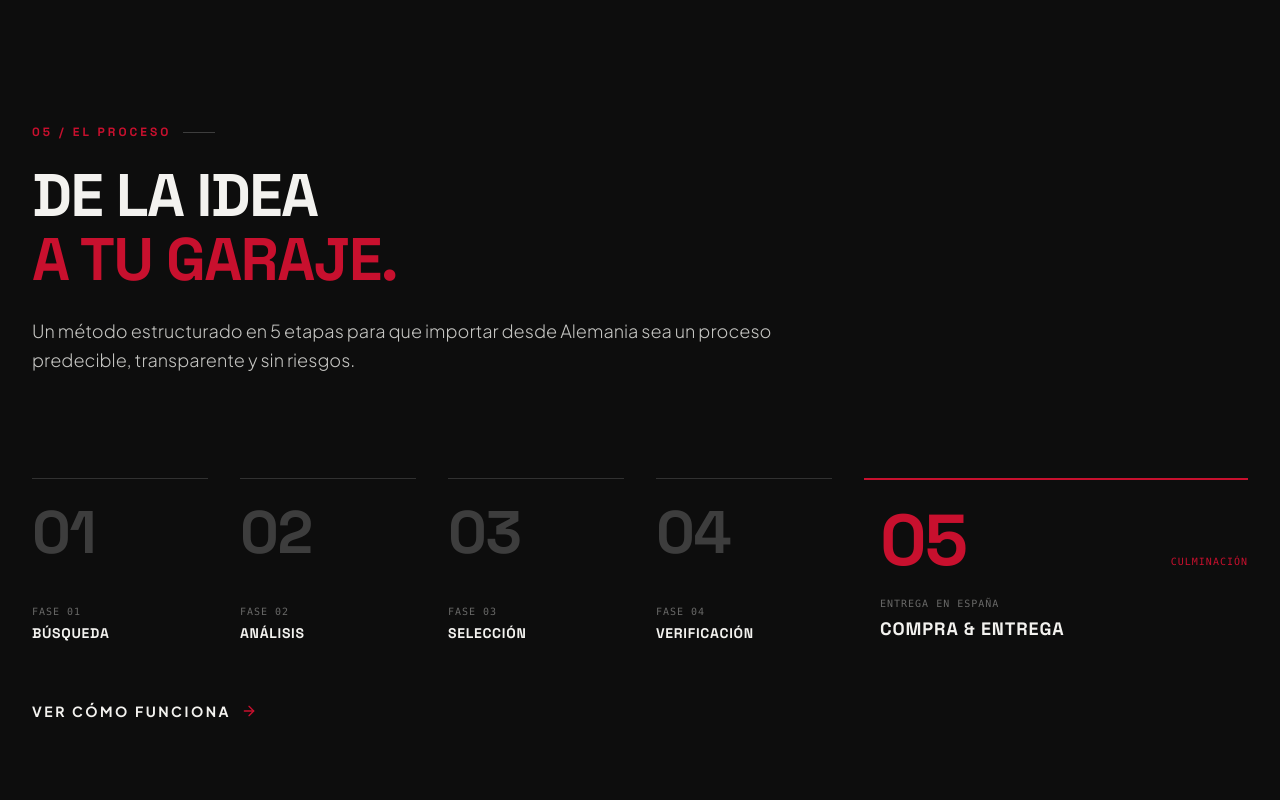
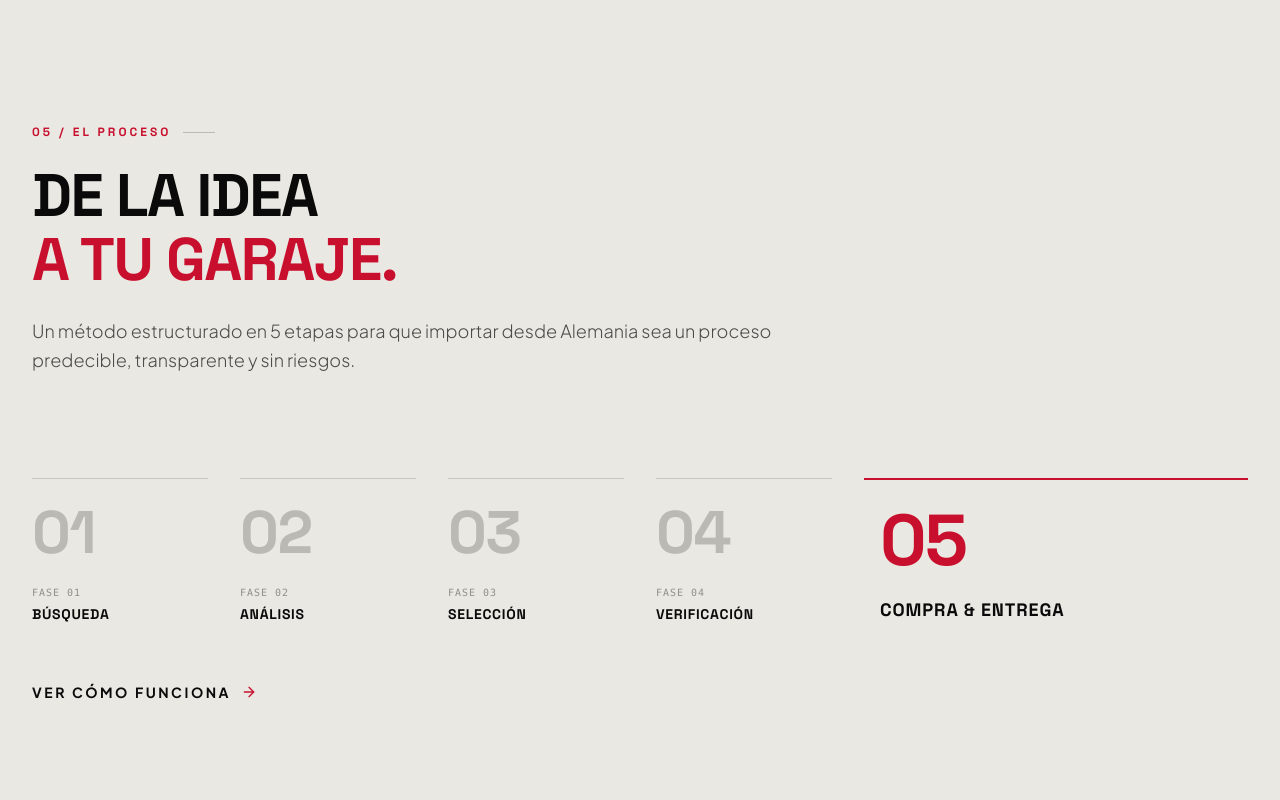
Before and after one commit to tallercesped92-beep/creacion-pagina-chat-gpt, a React (Vite) app: page / in a window 1280 px wide. Shown: the part 5100-5900 px from the top of the page. Built offline with nearby package versions, Linux system fonts and the light colour scheme; no server answers.

Commit message:
Refine Home process section styling and remove redundant labels

```diff
--- a/src/components/home/ShowroomProcess.tsx
+++ b/src/components/home/ShowroomProcess.tsx
@@ -19,7 +19,7 @@ export const ShowroomProcess: React.FC<ShowroomProcessProps> = ({
   return (
     <section
       id="proceso-resumen"
-      className="py-24 sm:py-32 bg-[#0D0D0D] text-[#F3F2EF] border-b border-white/10"
+      className="py-24 sm:py-32 bg-[#EAE8E2] text-[#0A0A0A] border-b border-black/10"
     >
       <div className="max-w-7xl mx-auto px-6 sm:px-8">
         {/* Section Header */}
@@ -28,16 +28,16 @@ export const ShowroomProcess: React.FC<ShowroomProcessProps> = ({
             <span className="text-xs font-bold tracking-[0.25em] text-[#C8102E] uppercase font-display">
               05 / EL PROCESO
             </span>
-            <div className="h-[1px] w-8 bg-white/20" />
+            <div className="h-[1px] w-8 bg-black/20" />
           </div>
 
-          <h2 className="font-display text-3xl sm:text-5xl md:text-6xl font-bold tracking-tight uppercase leading-[1.06] text-[#F3F2EF] mb-6">
+          <h2 className="font-display text-3xl sm:text-5xl md:text-6xl font-bold tracking-tight uppercase leading-[1.06] text-[#0A0A0A] mb-6">
             DE LA IDEA
             <br />
             <span className="text-[#C8102E]">A TU GARAJE.</span>
           </h2>
 
-          <p className="text-base sm:text-lg text-[#F3F2EF]/80 font-light leading-relaxed">
+          <p className="text-base sm:text-lg text-[#0A0A0A]/70 font-light leading-relaxed">
             Un método estructurado en 5 etapas para que importar desde Alemania sea un proceso predecible, transparente y sin riesgos.
           </p>
         </div>
@@ -46,80 +46,72 @@ export const ShowroomProcess: React.FC<ShowroomProcessProps> = ({
         <div className="mb-14 pt-8">
           <div className="grid grid-cols-2 md:grid-cols-3 lg:grid-cols-12 gap-x-6 lg:gap-x-8 gap-y-10">
             {/* 01 BÚSQUEDA */}
-            <div className="lg:col-span-2 group pt-6 border-t border-white/15 hover:border-[#C8102E] transition-colors flex flex-col justify-between">
-              <span className="font-display text-4xl sm:text-5xl lg:text-6xl font-bold tracking-tight text-white/20 group-hover:text-[#F3F2EF] transition-colors block leading-none mb-5">
+            <div className="lg:col-span-2 group pt-6 border-t border-black/15 hover:border-[#C8102E] transition-colors flex flex-col justify-between">
+              <span className="font-display text-4xl sm:text-5xl lg:text-6xl font-bold tracking-tight text-black/20 group-hover:text-[#0A0A0A] transition-colors block leading-none mb-5">
                 01
               </span>
               <div>
-                <span className="text-[10px] font-mono tracking-widest uppercase text-[#F3F2EF]/40 block mb-1">
+                <span className="text-[10px] font-mono tracking-widest uppercase text-[#0A0A0A]/40 block mb-1">
                   FASE 01
                 </span>
-                <h3 className="font-display text-xs sm:text-sm font-bold uppercase tracking-wider text-[#F3F2EF]">
+                <h3 className="font-display text-xs sm:text-sm font-bold uppercase tracking-wider text-[#0A0A0A]">
                   BÚSQUEDA
                 </h3>
               </div>
             </div>
 
             {/* 02 ANÁLISIS */}
-            <div className="lg:col-span-2 group pt-6 border-t border-white/15 hover:border-[#C8102E] transition-colors flex flex-col justify-between">
-              <span className="font-display text-4xl sm:text-5xl lg:text-6xl font-bold tracking-tight text-white/20 group-hover:text-[#F3F2EF] transition-colors block leading-none mb-5">
+            <div className="lg:col-span-2 group pt-6 border-t border-black/15 hover:border-[#C8102E] transition-colors flex flex-col justify-between">
+              <span className="font-display text-4xl sm:text-5xl lg:text-6xl font-bold tracking-tight text-black/20 group-hover:text-[#0A0A0A] transition-colors block leading-none mb-5">
                 02
               </span>
               <div>
-                <span className="text-[10px] font-mono tracking-widest uppercase text-[#F3F2EF]/40 block mb-1">
+                <span className="text-[10px] font-mono tracking-widest uppercase text-[#0A0A0A]/40 block mb-1">
                   FASE 02
                 </span>
-                <h3 className="font-display text-xs sm:text-sm font-bold uppercase tracking-wider text-[#F3F2EF]">
+                <h3 className="font-display text-xs sm:text-sm font-bold uppercase tracking-wider text-[#0A0A0A]">
                   ANÁLISIS
                 </h3>
               </div>
             </div>
 
             {/* 03 SELECCIÓN */}
-            <div className="lg:col-span-2 group pt-6 border-t border-white/15 hover:border-[#C8102E] transition-colors flex flex-col justify-between">
-              <span className="font-display text-4xl sm:text-5xl lg:text-6xl font-bold tracking-tight text-white/20 group-hover:text-[#F3F2EF] transition-colors block leading-none mb-5">
+            <div className="lg:col-span-2 group pt-6 border-t border-black/15 hover:border-[#C8102E] transition-colors flex flex-col justify-between">
+              <span className="font-display text-4xl sm:text-5xl lg:text-6xl font-bold tracking-tight text-black/20 group-hover:text-[#0A0A0A] transition-colors block leading-none mb-5">
                 03
               </span>
               <div>
-                <span className="text-[10px] font-mono tracking-widest uppercase text-[#F3F2EF]/40 block mb-1">
+                <span className="text-[10px] font-mono tracking-widest uppercase text-[#0A0A0A]/40 block mb-1">
                   FASE 03
                 </span>
-                <h3 className="font-display text-xs sm:text-sm font-bold uppercase tracking-wider text-[#F3F2EF]">
+                <h3 className="font-display text-xs sm:text-sm font-bold uppercase tracking-wider text-[#0A0A0A]">
                   SELECCIÓN
                 </h3>
               </div>
             </div>
 
             {/* 04 VERIFICACIÓN */}
-            <div className="lg:col-span-2 group pt-6 border-t border-white/15 hover:border-[#C8102E] transition-colors flex flex-col justify-between">
-              <span className="font-display text-4xl sm:text-5xl lg:text-6xl font-bold tracking-tight text-white/20 group-hover:text-[#F3F2EF] transition-colors block leading-none mb-5">
+            <div className="lg:col-span-2 group pt-6 border-t border-black/15 hover:border-[#C8102E] transition-colors flex flex-col justify-between">
+              <span className="font-display text-4xl sm:text-5xl lg:text-6xl font-bold tracking-tight text-black/20 group-hover:text-[#0A0A0A] transition-colors block leading-none mb-5">
                 04
               </span>
               <div>
-                <span className="text-[10px] font-mono tracking-widest uppercase text-[#F3F2EF]/40 block mb-1">
+                <span className="text-[10px] font-mono tracking-widest uppercase text-[#0A0A0A]/40 block mb-1">
                   FASE 04
                 </span>
-                <h3 className="font-display text-xs sm:text-sm font-bold uppercase tracking-wider text-[#F3F2EF]">
+                <h3 className="font-display text-xs sm:text-sm font-bold uppercase tracking-wider text-[#0A0A0A]">
                   VERIFICACIÓN
                 </h3>
               </div>
             </div>
 
-            {/* 05 COMPRA & ENTREGA - Culminación con presencia ampliada */}
+            {/* 05 COMPRA & ENTREGA */}
             <div className="col-span-2 md:col-span-3 lg:col-span-4 group pt-6 border-t-2 border-[#C8102E] flex flex-col justify-between lg:pl-4">
-              <div className="flex items-baseline justify-between mb-5">
-                <span className="font-display text-5xl sm:text-6xl lg:text-7xl font-bold tracking-tight text-[#C8102E] block leading-none">
-                  05
-                </span>
-                <span className="text-[10px] font-mono tracking-widest uppercase text-[#C8102E]">
-                  CULMINACIÓN
-                </span>
-              </div>
+              <span className="font-display text-5xl sm:text-6xl lg:text-7xl font-bold tracking-tight text-[#C8102E] block leading-none mb-5">
+                05
+              </span>
               <div>
-                <span className="text-[10px] font-mono tracking-widest uppercase text-[#F3F2EF]/40 block mb-1">
-                  ENTREGA EN ESPAÑA
-                </span>
-                <h3 className="font-display text-sm sm:text-base lg:text-lg font-bold uppercase tracking-wider text-[#F3F2EF]">
+                <h3 className="font-display text-sm sm:text-base lg:text-lg font-bold uppercase tracking-wider text-[#0A0A0A]">
                   COMPRA & ENTREGA
                 </h3>
               </div>
@@ -131,7 +123,7 @@ export const ShowroomProcess: React.FC<ShowroomProcessProps> = ({
         <div>
           <button
             onClick={onNavigateProcess}
-            className="group inline-flex items-center text-xs sm:text-sm font-bold tracking-[0.18em] uppercase text-[#F3F2EF] hover:text-[#C8102E] transition-colors cursor-pointer"
+            className="group inline-flex items-center text-xs sm:text-sm font-bold tracking-[0.18em] uppercase text-[#0A0A0A] hover:text-[#C8102E] transition-colors cursor-pointer"
           >
             <span>VER CÓMO FUNCIONA</span>
             <ArrowRight className="w-4 h-4 ml-2.5 text-[#C8102E] transform group-hover:translate-x-1.5 transition-transform" />
```
